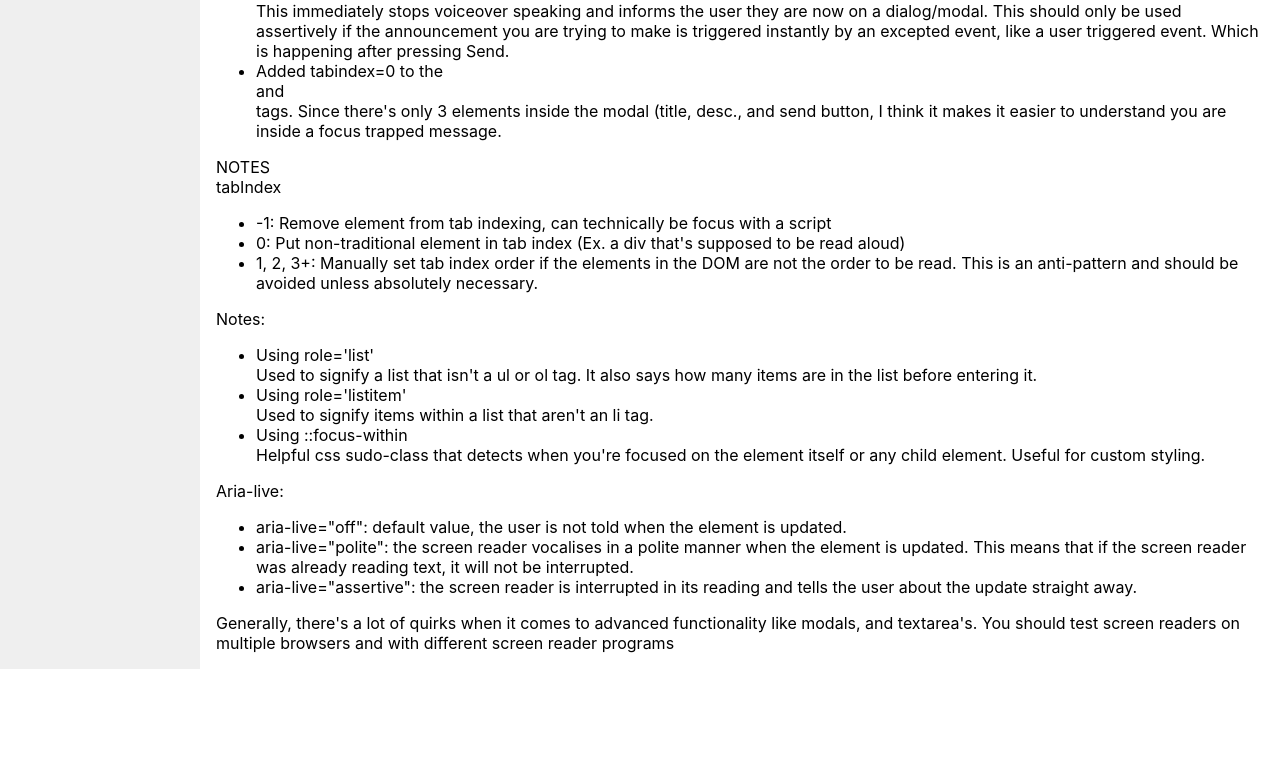
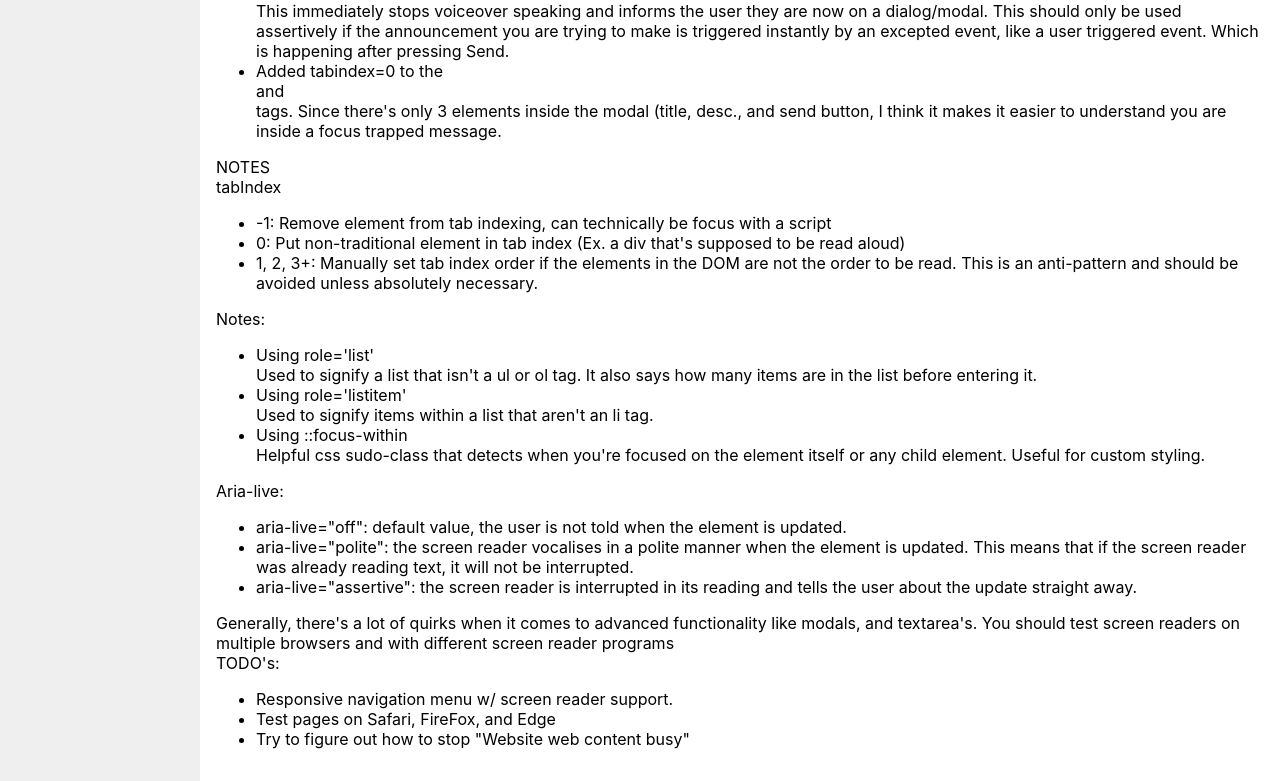
Before and after one commit to hmh84/idmi399, a React (Create React App) app: page /week-5 in a window 1280 px wide. Shown: the part 494-1275 px from the top of the page. Before the commit the page ends 1163 px from the top, so only its background shows below. Built offline with nearby package versions, Linux system fonts and the light colour scheme.

Commit message:
Additional notes Week 5

```diff
--- a/src/pages/Week5.tsx
+++ b/src/pages/Week5.tsx
@@ -163,6 +163,19 @@ export default function Week5() {
 					screen reader programs
 				</p>
 			</section>
+
+			<section>
+				<p>TODO's:</p>
+				<ul>
+					<li>
+						Responsive navigation menu w/ screen reader support.
+					</li>
+					<li>Test pages on Safari, FireFox, and Edge</li>
+					<li>
+						Try to figure out how to stop "Website web content busy"
+					</li>
+				</ul>
+			</section>
 		</>
 	);
 }
```
